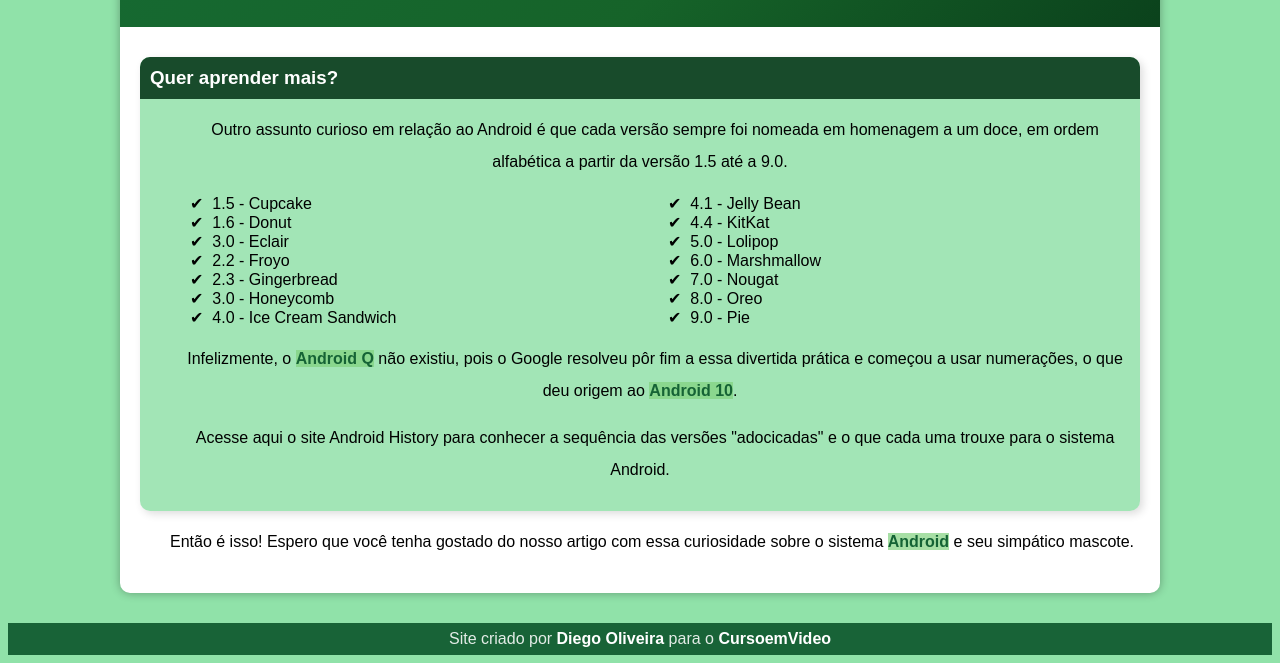
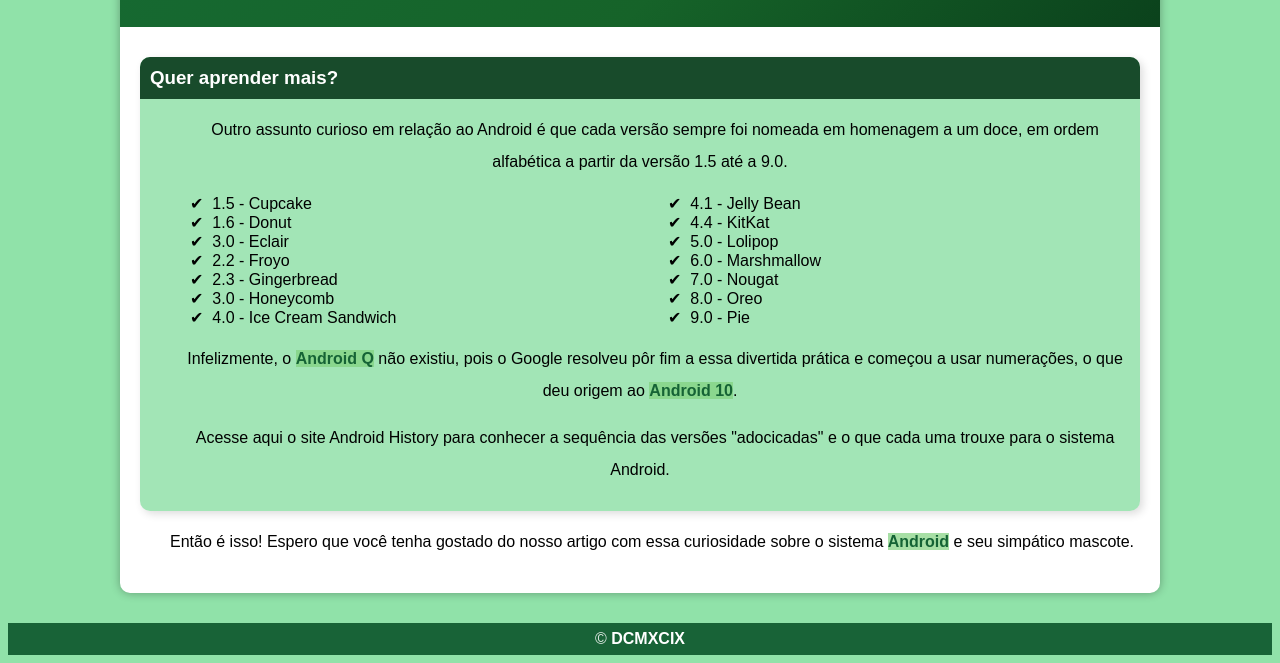
Before and after one commit to DCMXCIX/projeto-android, a plain HTML site: page index.html in a window 1280 px wide. Shown: the part 2889-3552 px from the top of the page. Drawn offline with Linux system fonts and the light colour scheme.

Commit message:
link do rodape atualizado

```diff
--- a/index.html
+++ b/index.html
@@ -74,7 +74,7 @@
                 <p>Então é isso! Espero que você tenha gostado do nosso artigo com essa curiosidade sobre o sistema <a href="#">Android</a> e seu simpático mascote.</p>
     </main>
     <footer>
-        Site criado por <a href="https://github.com/monstrengo" target="_blank">Diego Oliveira</a> para o <a href="https://www.cursoemvideo.com" target= _blank>CursoemVideo</a>
+     &copy; <a href="https://github.com/DCMXCIX" target="_blank">DCMXCIX</a>
     </footer>
 
 </body>
```
Also changed, not shown: 1 other file.
